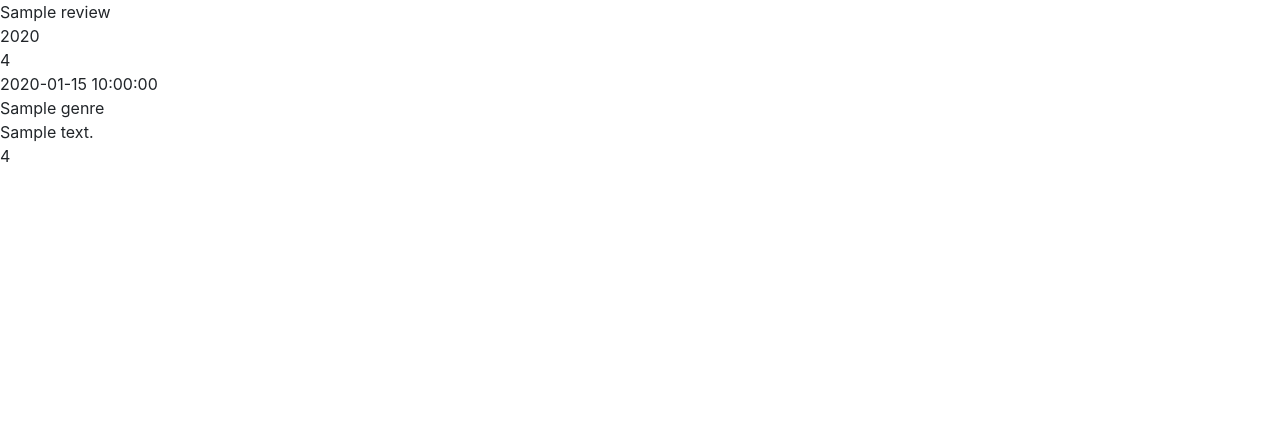
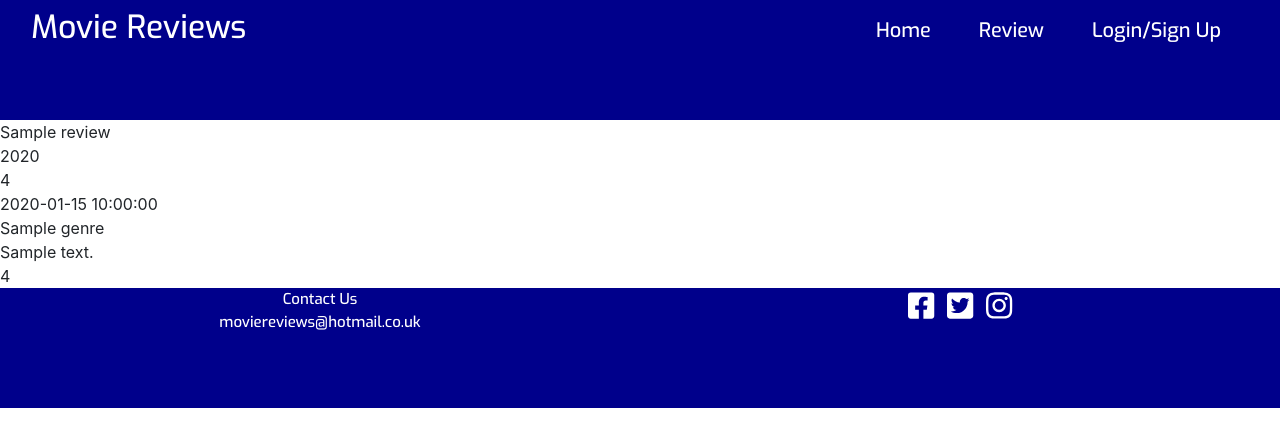
Before and after one commit to Code-Institute-Submissions/RishiSood1-MS3, a Flask app: page / in a window 1280 px wide. Shown: the top 447 px of the page. Run offline with Flask 2, Linux system fonts and the light colour scheme; a database or web service that is not in the repository returns one stand-in record (values such as "Sample title"); some libraries are stand-ins or nearby versions.

Commit message:
Created navbar and footer

```diff
--- a/static/css/style.css
+++ b/static/css/style.css
@@ -0,0 +1,49 @@
+@import url('https://fonts.googleapis.com/css?family=Exo:100,200,300,400,500,600,700|Exo:100,200,300,400,500,600,700');
+
+/*----------------------------------------header/navbar*/
+
+header {
+    background-color: #00008B;
+    min-height: 120px;
+}
+
+.bg-light {
+    background-color: transparent !important;
+}
+
+h2 {
+    font-family: "Exo", sans-serif;
+    color: white;
+}
+
+a.nav-pagelink  {
+    font-family: "Exo", sans-serif;
+    color: white;
+    font-size: 20px;
+    font-weight: 500;
+    padding: 20px;
+}
+
+/*----------------------------------------Footer*/
+
+footer {
+    background-color: #00008B;
+    min-height: 120px;
+}
+
+p {
+    font-family: "Exo", sans-serif;
+    font-size: 15px;
+    text-align: center;
+    font-weight: 500;
+    color: white;
+}
+
+.social-media {
+    padding-bottom: 15px;
+    text-align: center;
+    font-size: 30px;
+    color: white;
+    width: 50px;
+    height: 50px;
+}
--- a/templates/base.html
+++ b/templates/base.html
@@ -13,8 +13,70 @@
     <title>Movie Reviews</title>
 </head>
 <body>
+
+    <header>
+         <div class="container-fluid">
+            <!----------------------Navbar------------------------->
+            <nav class="navbar bg-light navbar-light navbar-expand-xl">
+               <div class="headername">
+                  <h2 class="name">Movie Reviews</h2>
+               </div>
+               <button class="navbar-toggler ml-auto" type="button" data-toggle="collapse" data-target="#navbarNav" aria-controls="navbarNav"
+                  aria-expanded="false" aria-label="Toggle navigation">
+               <span class="navbar-toggler-icon"></span>
+               </button>
+               <div class="collapse navbar-collapse pages" id="navbarNav">
+                  <ul class="navbar-nav ml-auto">
+                     <li class="nav-item mr-2 menu">
+                        <a class="nav-pagelink" href="#">Home</a>
+                     </li>
+                     <li class="nav-item mr-2 menu">
+                        <a class="nav-pagelink" href="#">Review</a>
+                     </li>
+                     <li class="nav-item mr-2 menu">
+                        <a class="nav-pagelink" href="#">Login/Sign Up</a>
+                     </li>
+                  </ul>
+               </div>
+            </nav>
+         </div>
+    </header>
+
+
     {% block content %}
     {% endblock %}
+
+      <!----------------------Footer------------------------->
+      <footer class="container-fluid">
+         <div class="row">
+            <div class="col-12 col-sm-12 col-md-12 col-lg-6 col-xl-6">
+               <p>Contact Us<br>
+               moviereviews@hotmail.co.uk</p>
+            </div>
+            <div class="col-12 col-sm-12 col-md-12 col-lg-4 col-xl-6 text-center">
+               <ul class="list-inline icons">
+                  <li class="list-inline-item">
+                     <a target="_blank" href="https://www.facebook.com">
+                     <i class="fab fa-facebook-square social-media" aria-hidden="true"></i>
+                     <span class="sr-only">Facebook</span>
+                     </a>
+                  </li>
+                  <li class="list-inline-item">
+                     <a target="_blank" href="https://twitter.com/?lang=en-gb">
+                     <i class="fab fa-twitter-square social-media" aria-hidden="true"></i>
+                     <span class="sr-only">Twitter</span>
+                     </a>
+                  </li>
+                  <li class="list-inline-item">
+                     <a target="_blank" href="https://www.instagram.com">
+                     <i class="fab fa-instagram social-media" aria-hidden="true"></i>
+                     <span class="sr-only">Instagram</span>
+                     </a>
+                  </li>
+               </ul>
+            </div>
+         </div>
+      </footer>
 
     <script src="https://code.jquery.com/jquery-3.5.1.slim.min.js" integrity="sha384-DfXdz2htPH0lsSSs5nCTpuj/zy4C+OGpamoFVy38MVBnE+IbbVYUew+OrCXaRkfj" crossorigin="anonymous"></script>
     <script src="https://cdn.jsdelivr.net/npm/bootstrap@4.6.0/dist/js/bootstrap.bundle.min.js" integrity="sha384-Piv4xVNRyMGpqkS2by6br4gNJ7DXjqk09RmUpJ8jgGtD7zP9yug3goQfGII0yAns" crossorigin="anonymous"></script>
```
